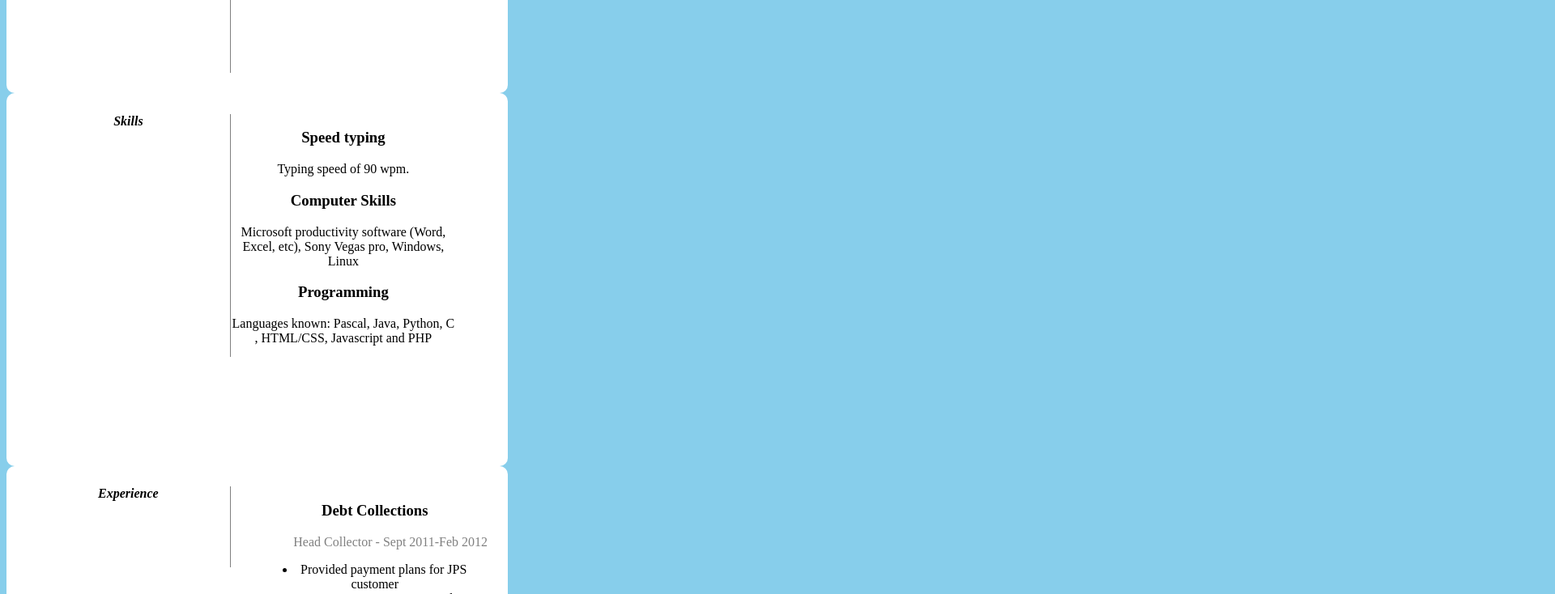
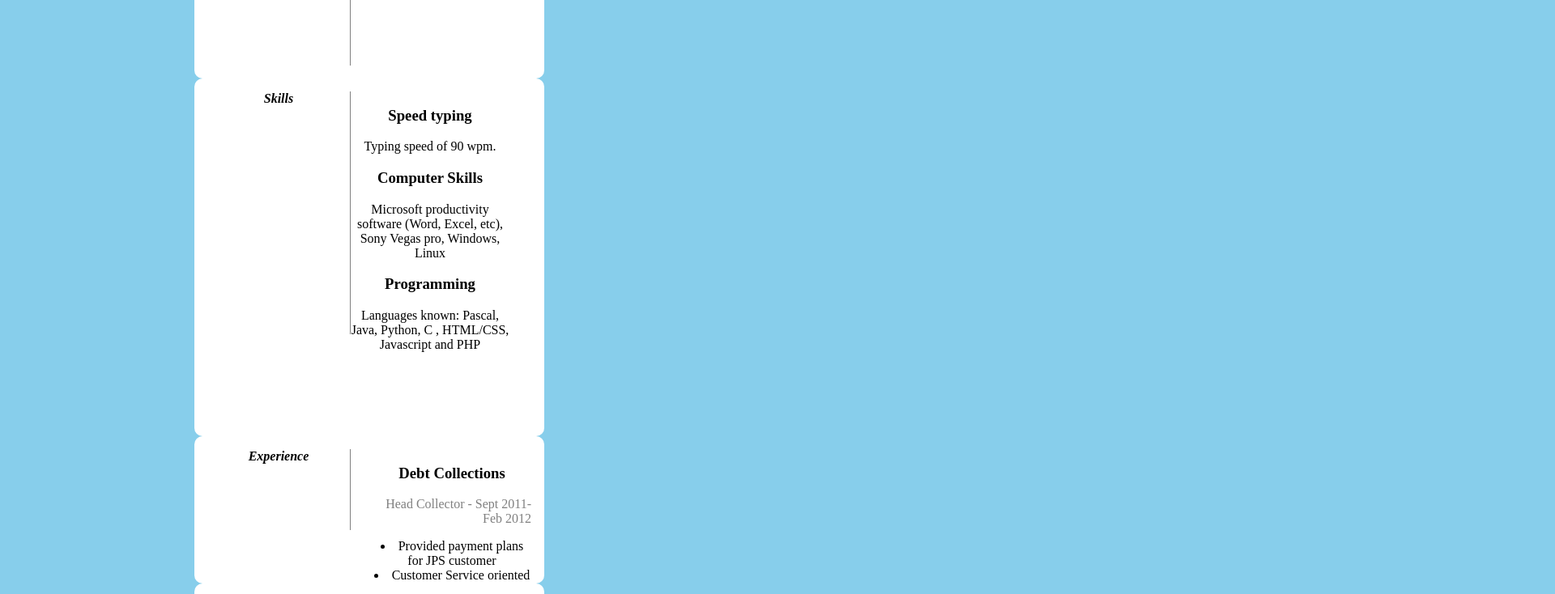
Before and after one commit to bridgeram/web-dev-project-1, a plain HTML site: page index.html in a window 1280 px wide. Shown: the part 377-1111 px from the top of the page at 81% size, 1920 px wide, since content can reach past the window. Drawn offline with Linux system fonts and the light colour scheme.

Commit message:
second commit change
hey

```diff
--- a/styles.css
+++ b/styles.css
@@ -3,8 +3,8 @@
 
 body {
     background-color: skyblue;
-   width: px; margin: 0 auto
-       position: center;
+   width:800px; margin: 0 auto
+
 }
 
 h1 {
```
Also changed, not shown: index.html (renamed from web dev project.html).
